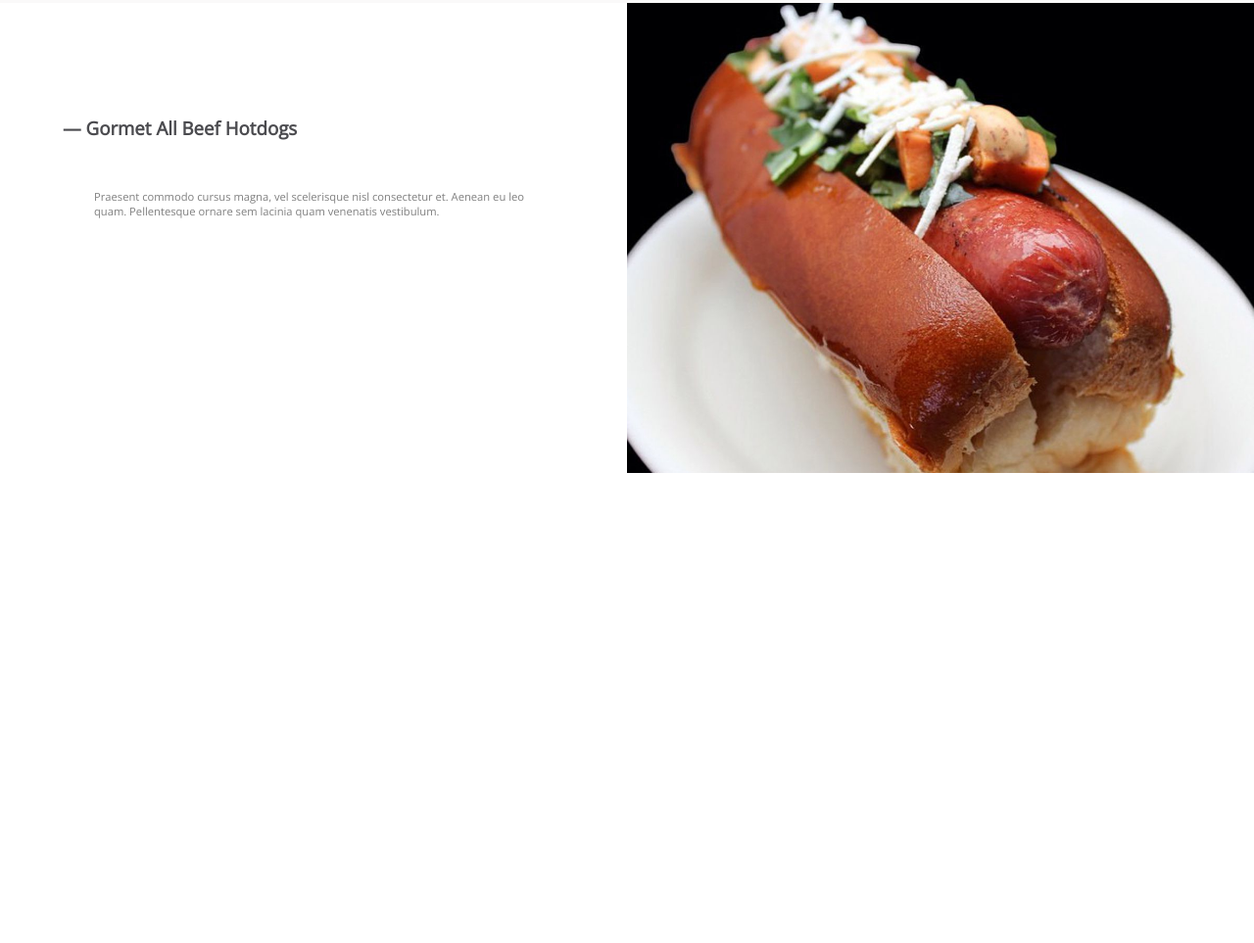
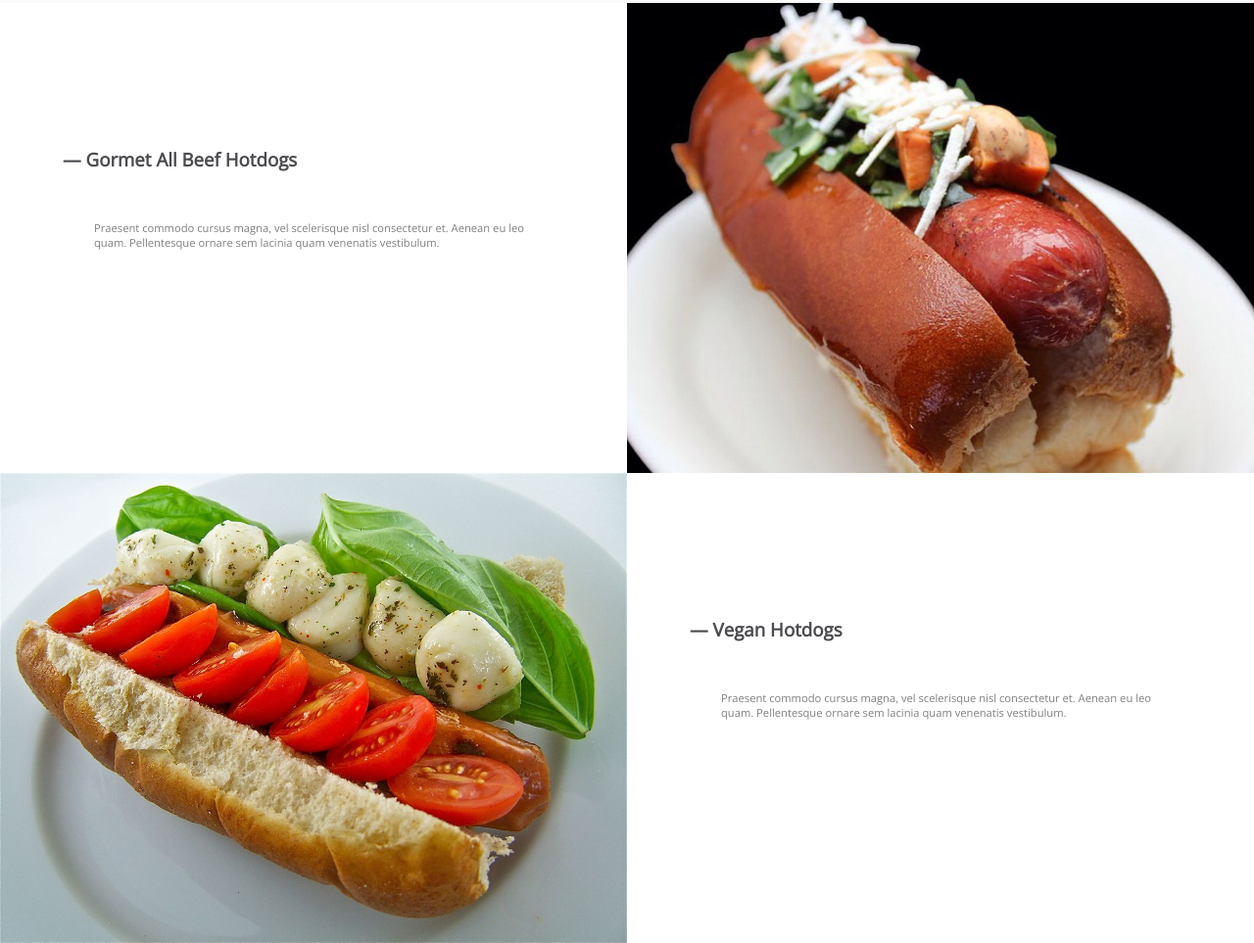
Before and after one commit to jeremyjmaloney/dynamit-exercises, a plain HTML site: page Hotdog-Website/index.html in a window 1280 px wide. Shown: the part 1180-2143 px from the top of the page at 98% size. Before the commit the page ends 1663 px from the top, so only its background shows below. Drawn offline with nearby package versions, Linux system fonts and the light colour scheme.

Commit message:
Added second and third hotdog sections

```diff
--- a/Hotdog-Website/css/style.css
+++ b/Hotdog-Website/css/style.css
@@ -67,7 +67,7 @@ h1 {
   background-color: #245c77;
   border-radius: 5px;
 }
-.beef {
+.hotdogs {
   display: flex;
   flex-wrap: wrap;
 }
@@ -84,8 +84,21 @@ h1 {
 .beefdog {
   width: 100%;
 }
+.vegan-text {
+  width: 50%;
+  float: right;
+  text-align: left;
+}
+.vegan-img {
+  display: flex;
+  width: 50%;
+  float: left;
+}
+.vegandog {
+  width: 100%;
+}
 h3 {
-  padding: 15% 15% 0 10%;
+  padding: 20% 10% 0 10%;
   color: #4b4b4f;
   font-weight: 800;
 }
--- a/Hotdog-Website/index.html
+++ b/Hotdog-Website/index.html
@@ -40,7 +40,7 @@
     <h1>Dirty Dogs serves all beef, vegan, and vegetarian hot dogs.</h1>
     <a class="more-btn" href="#">More Dogs'n Make Em Hot</a>
   </section>
-  <section class="beef">
+  <section class="hotdogs">
     <div class="beef-text">
       <h3>&mdash; Gormet All Beef Hotdogs</h3>
       <p>Praesent commodo cursus magna, vel scelerisque nisl consectetur et. Aenean eu leo quam. Pellentesque ornare sem lacinia quam venenatis vestibulum.</p>
@@ -48,6 +48,13 @@
     <div class="beef-img">
       <img class="beefdog" src="./images/beefdog.jpg" alt="beefdog">
     </div>
+    <div class="vegan-img">
+      <img class="vegandog" src="./images/vegandog.jpeg" alt="vegandog">
+    </div>
+    <div class="vegan-text">
+      <h3>&mdash; Vegan Hotdogs</h3>
+      <p>Praesent commodo cursus magna, vel scelerisque nisl consectetur et. Aenean eu leo quam. Pellentesque ornare sem lacinia quam venenatis vestibulum.</p>
+    </div>
   </section>
 </body>
 </html>
```
Also changed, not shown: Hotdog-Website/images/vegandog.jpeg (added).
